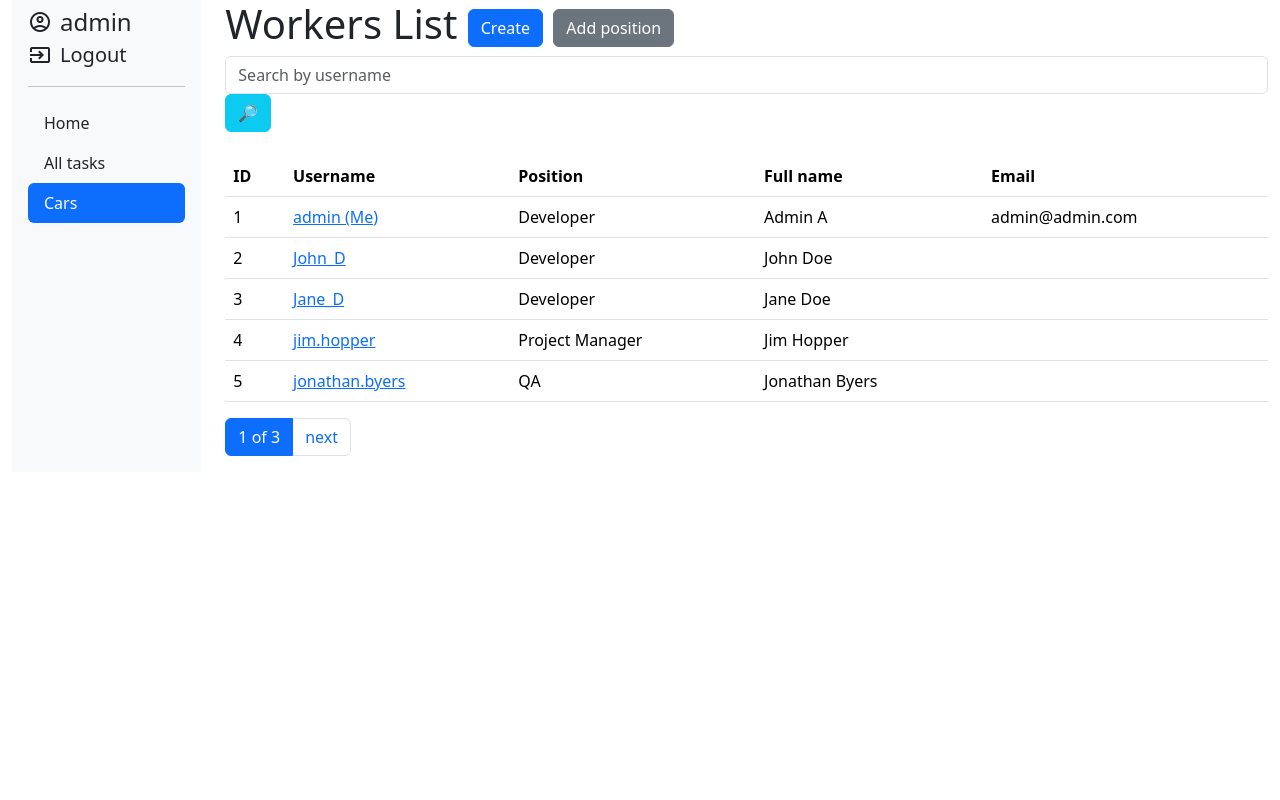
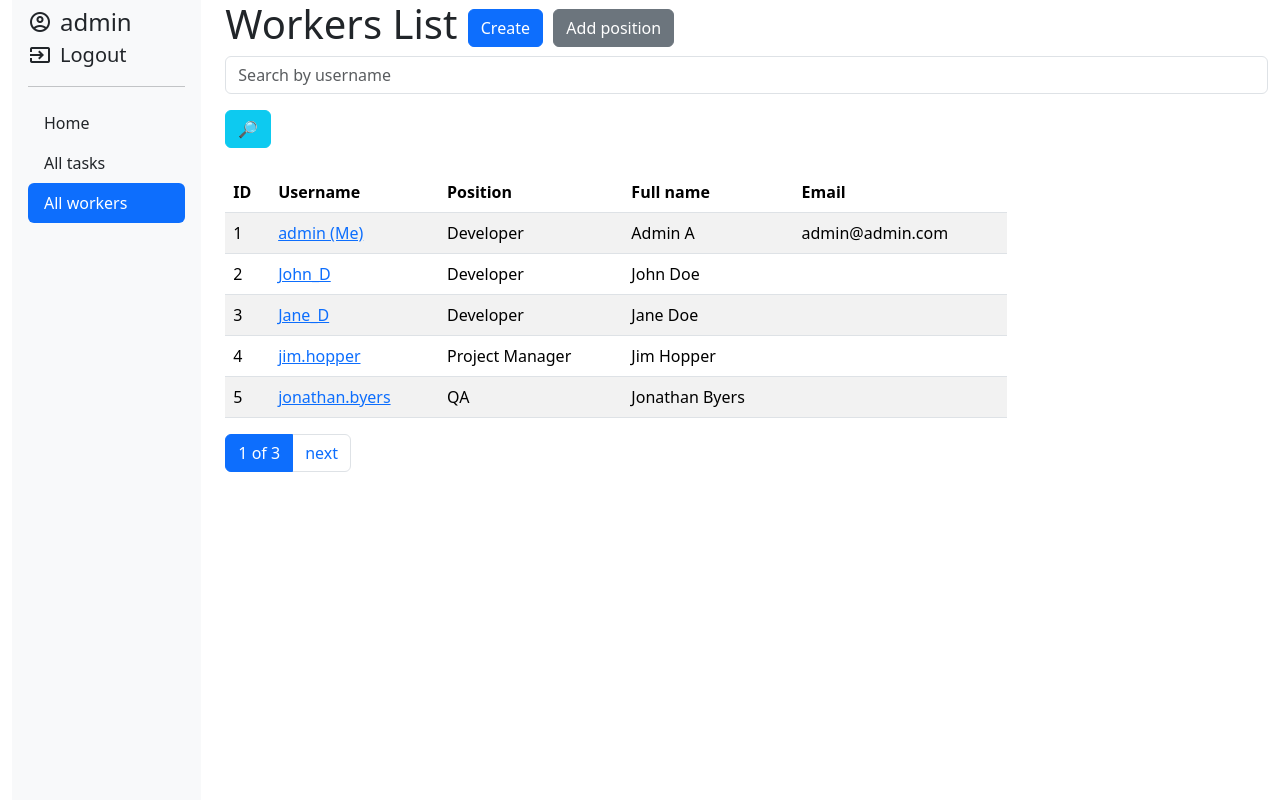
Before and after one commit to SevKrok/it-task-manager, a Django app: page /workers/ in a window 1280 px wide. Run offline with Django 4.2, Linux system fonts and the light colour scheme; a user stored in the database is signed in; data comes from the database, SQL or seed files in the repository; some libraries are stand-ins or nearby versions.

Commit message:
Update worker_list.html

```diff
--- a/it_task_manager/settings.py
+++ b/it_task_manager/settings.py
@@ -49,8 +49,8 @@ INSTALLED_APPS = [
     "django.contrib.messages",
     "django.contrib.staticfiles",
     "debug_toolbar",
-    "crispy_bootstrap4",
     "crispy_forms",
+    "crispy_bootstrap5",
     "task_manager",
 ]
 
@@ -84,7 +84,8 @@ TEMPLATES = [
     },
 ]
 
-CRISPY_TEMPLATE_PACK = "bootstrap4"
+CRISPY_ALLOWED_TEMPLATE_PACKS = "bootstrap5"
+CRISPY_TEMPLATE_PACK = "bootstrap5"
 
 WSGI_APPLICATION = "it_task_manager.wsgi.application"
 
--- a/requirements.txt
+++ b/requirements.txt
@@ -1,4 +1,5 @@
 asgiref==3.7.2
+beautifulsoup4==4.12.2
 black==23.11.0
 click==8.0.0
 click-aliases==1.0.1
@@ -6,7 +7,7 @@ click-default-group==1.2.4
 click-help-colors==0.9.4
 colorama==0.4.6
 commonmark==0.9.1
-crispy-bootstrap4==2023.1
+crispy-bootstrap5==2023.10
 dj-database-url==2.1.0
 Django==4.2.7
 django-crispy-forms==2.1
@@ -27,6 +28,7 @@ python-dateutil==2.8.2
 python-dotenv==1.0.0
 rich==9.13.0
 six==1.16.0
+soupsieve==2.5
 SQLAlchemy==1.4.50
 sqlparse==0.4.4
 tabulate==0.8.10
--- a/templates/base.html
+++ b/templates/base.html
@@ -15,8 +15,8 @@
 </head>
 
 <body>
-<div class="container-fluid">
-  <div class="row">
+<div class="container-fluid h-100">
+  <div class="row h-100">
     <div class="col-sm-2">
 
       {% block sidebar %}
--- a/templates/includes/sidebar.html
+++ b/templates/includes/sidebar.html
@@ -38,7 +38,7 @@
       </li>
       <li>
         <a href="{% url 'task_manager:worker-list' %}"
-           class="nav-link {% if url_name == 'worker-list' %}active{% else %}link-dark{% endif %}">Cars</a>
+           class="nav-link {% if url_name == 'worker-list' %}active{% else %}link-dark{% endif %}">All workers</a>
       </li>
     </ul>
   {% endwith %}
--- a/templates/task_manager/worker_list.html
+++ b/templates/task_manager/worker_list.html
@@ -16,14 +16,16 @@
 
 
   {% if worker_list %}
-    <table class="table">
+    <table class="table table-striped w-75">
+    <thead>
       <tr>
-        <th>ID</th>
-        <th>Username</th>
-        <th>Position</th>
-        <th>Full name</th>
-        <th>Email</th>
+        <th scope="col">ID</th>
+        <th scope="col">Username</th>
+        <th scope="col">Position</th>
+        <th scope="col">Full name</th>
+        <th scope="col">Email</th>
       </tr>
+    </thead>
       {% for worker in worker_list %}
         <tr>
           <td>{{ worker.id }}</td>
```
